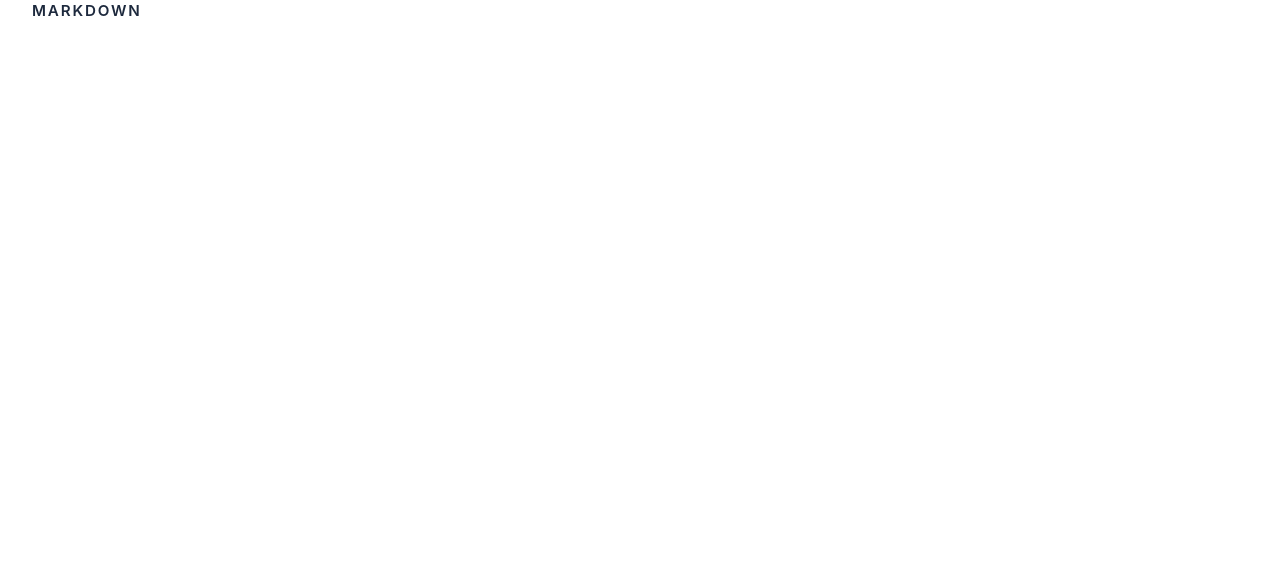
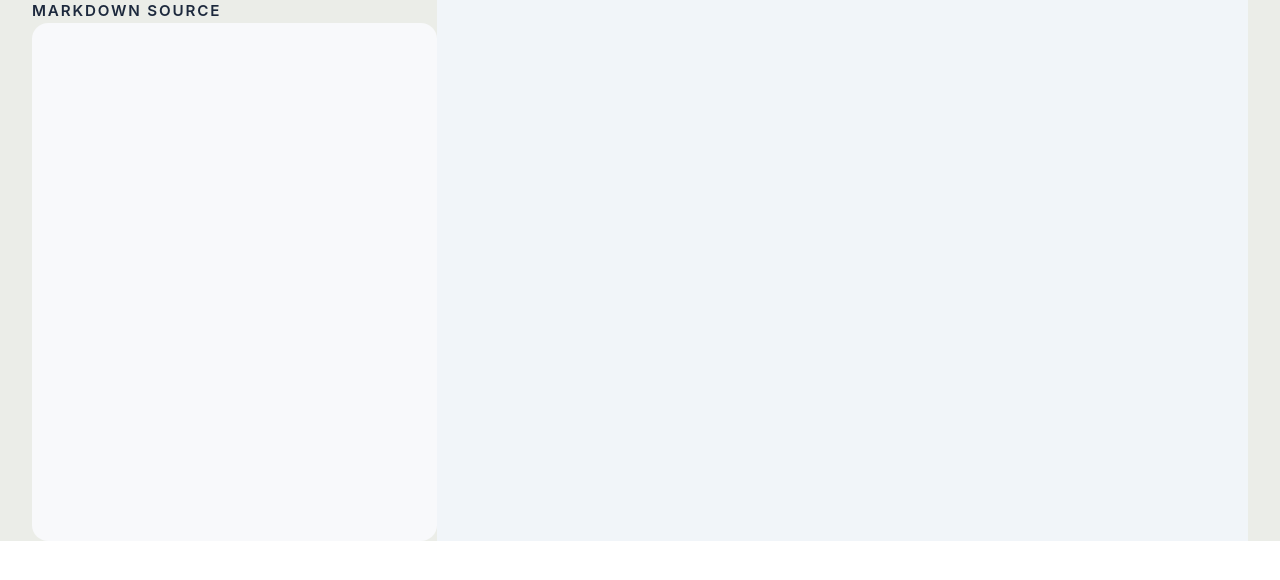
Before and after one commit to hatef-dev/resume, a Vue app: page / in a window 1280 px wide. Shown: the top 580 px of the page. Built offline with nearby package versions, Linux system fonts and the light colour scheme.

Commit message:
add markdown style

```diff
--- a/index.html
+++ b/index.html
@@ -8,7 +8,7 @@
     <title>Vite App</title>
   </head>
   <body>
-    <div id="app"></div>
+    <div id="app" class="bg-[#EBEDE8]"></div>
     <script type="module" src="/src/main.js"></script>
   </body>
 </html>
--- a/src/App.vue
+++ b/src/App.vue
@@ -1,14 +1,23 @@
 <template>
   <Container>
-    <div class="grid-cols-3 md:block">
-      <aside class="col-span-1">
+    <div class="block grid-cols-3 md:grid">
+      <aside class="col-span-1 w-full overflow-hidden">
         <h3
           class="whitespace-nowrap text-[0.95rem] font-semibold uppercase tracking-[0.12em] text-slate-800"
         >
-          Markdown
+          Markdown source
         </h3>
+        <div class="overflow-y-auto rounded-2xl bg-[#F8F9FB]">
+          <textarea
+            name="markdownSource"
+            id=""
+            class="w-full border-0 focus:outline-none min-h-[32rem] flex-1 resize-none bg-transparent px-5 py-5 font-mono text-[0.98rem] leading-7 text-slate-900 outline-none"
+          ></textarea>
+        </div>
       </aside>
-      <aside class="col-span-2"></aside>
+      <aside class="col-span-2">
+        <div class="w-full h-full bg-slate-100"></div>
+      </aside>
     </div>
   </Container>
 </template>
```
